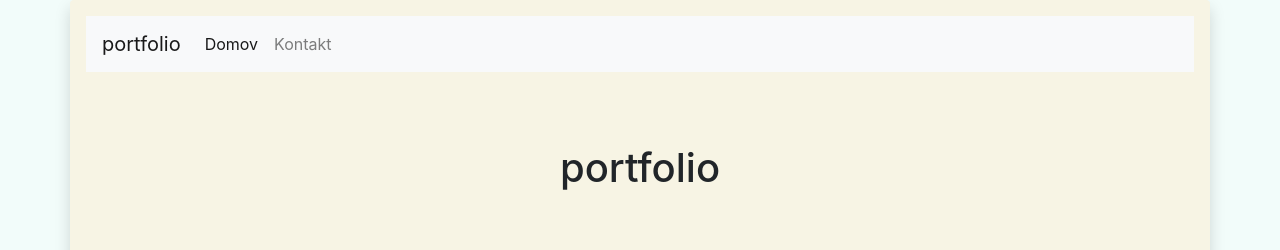
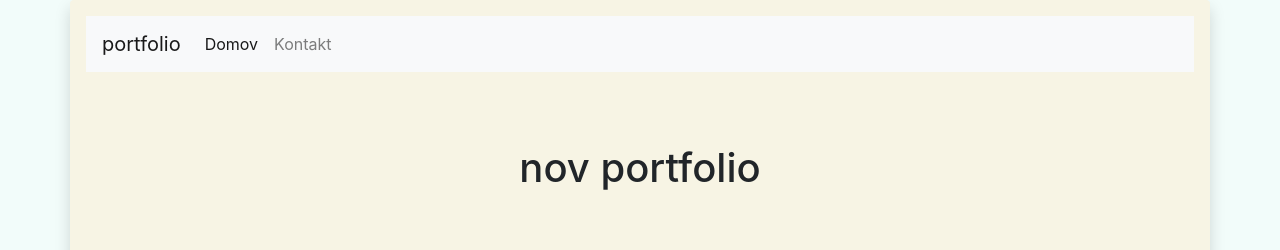
Before and after one commit to anitarangus/anitarangus.github.io, a plain HTML site: page index.html in a window 1280 px wide. Shown: the top 250 px of the page. Drawn offline with nearby package versions, Linux system fonts and the light colour scheme.

Commit message:
test
nov portfolio

```diff
--- a/index.html
+++ b/index.html
@@ -46,7 +46,7 @@
     <br>
 
 
-    <h1 class="text-center">portfolio</h1>
+    <h1 class="text-center">nov portfolio</h1>
     <br>
     <br>
     <br>
```
